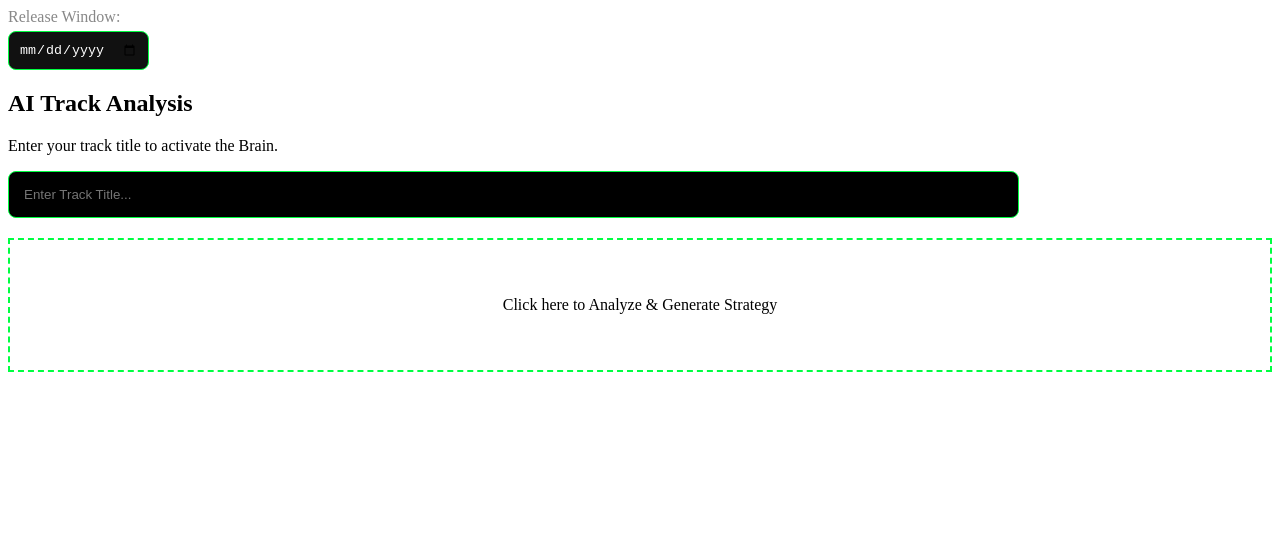
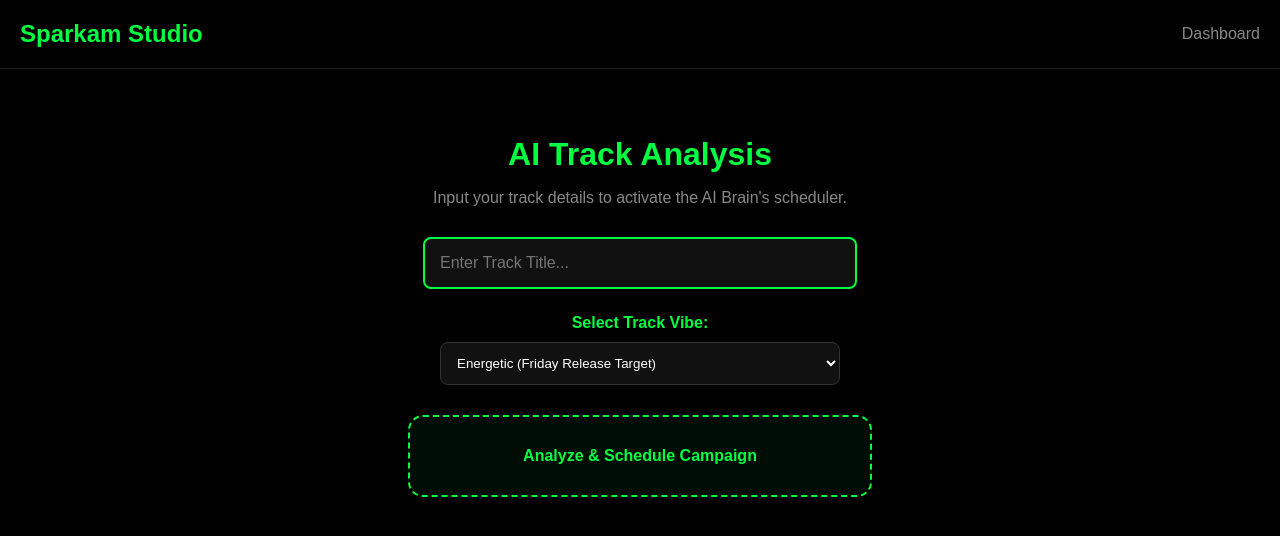
Before and after one commit to renovateafrica234-debug/Sparkam, a plain HTML site: page ai-studio.html in a window 1280 px wide. Drawn offline with Linux system fonts and the light colour scheme.

Commit message:
Update ai-studio.html

```diff
--- a/ai-studio.html
+++ b/ai-studio.html
@@ -1,41 +1,75 @@
-<main>
-    <section class="upload-container">
-        <div style="margin-bottom: 20px;">
-    <p style="color: #888; margin-bottom: 5px;">Release Window:</p>
-    <input type="date" id="release-date" style="padding: 10px; border-radius: 8px; border: 1px solid #00ff41; background: #111; color: #fff;">
+<!DOCTYPE html>
+<html lang="en">
+<head>
+    <meta charset="UTF-8">
+    <meta name="viewport" content="width=device-width, initial-scale=1.0">
+    <title>Sparkam AI Studio | Analysis</title>
+    <link rel="stylesheet" href="style.css">
+    <script src="brain-core.js"></script>
+    <script src="promotion-engine.js"></script>
+</head>
+<body style="background: #000; color: #fff; font-family: sans-serif; margin: 0;">
+
+    <header style="padding: 20px; border-bottom: 1px solid #222; display: flex; justify-content: space-between; align-items: center;">
+        <h1 style="color: #00ff41; margin: 0; font-size: 1.5rem;">Sparkam Studio</h1>
+        <nav><a href="dashboard.html" style="color: #888; text-decoration: none;">Dashboard</a></nav>
+    </header>
+
+    <main style="padding: 40px; text-align: center; min-height: 80vh;">
+        <section class="upload-container" style="max-width: 600px; margin: 0 auto;">
+            <h2 style="color: #00ff41; font-size: 2rem; margin-bottom: 10px;">AI Track Analysis</h2>
+            <p style="color: #888; margin-bottom: 30px;">Input your track details to activate the AI Brain's scheduler.</p>
+
+            <div style="margin-bottom: 25px;">
+                <input type="text" id="track-input" placeholder="Enter Track Title..."
+                       style="padding: 15px; width: 100%; max-width: 400px; border-radius: 8px;
+                              border: 2px solid #00ff41; background: #111; color: #fff; font-size: 1rem; outline: none;">
             </div>
 
-        <h2>AI Track Analysis</h2>
-        <p>Enter your track title to activate the Brain.</p>
+            <div style="margin-bottom: 30px;">
+                <p style="color: #00ff41; margin-bottom: 10px; font-weight: bold;">Select Track Vibe:</p>
+                <select id="mood-select" style="padding: 12px; width: 100%; max-width: 400px; border-radius: 8px; border: 1px solid #333; background: #111; color: #fff; cursor: pointer;">
+                    <option value="Energetic">Energetic (Friday Release Target)</option>
+                    <option value="Chill">Chill (Sunday Release Target)</option>
+                </select>
+            </div>
 
-        <input type="text" id="track-input" placeholder="Enter Track Title..." style="padding: 15px; width: 80%; margin-bottom: 20px; border-radius: 8px; border: 1px solid #00ff41; background: #000; color: #fff;">
-
-        <div class="upload-zone" id="analyze-button" style="cursor: pointer; padding: 40px; border: 2px dashed #00ff41; text-align: center;">
-            <p>Click here to Analyze & Generate Strategy</p>
+            <div id="analyze-button"
+                 style="cursor: pointer; padding: 30px; border: 2px dashed #00ff41; border-radius: 15px;
+                        background: rgba(0, 255, 65, 0.05); transition: 0.3s; max-width: 400px; margin: 0 auto;">
+                <p style="margin: 0; font-weight: bold; color: #00ff41;">Analyze & Schedule Campaign</p>
             </div>
         </section>
     </main>
 
-<script src="brain-core.js"></script>
-<script src="promotion-engine.js"></script>
     <script>
         const analyzeBtn = document.getElementById('analyze-button');
         const trackInput = document.getElementById('track-input');
+        const moodSelect = document.getElementById('mood-select');
 
         if (analyzeBtn) {
             analyzeBtn.addEventListener('click', function() {
-            const trackTitle = trackInput.value || "Untitled Sparkam Track";
+                const trackTitle = trackInput.value.trim();
+                const selectedMood = moodSelect.value;
 
-            // 1. Brain Analyzes
-            const analysis = MusicAIBrain.processNewTrack(trackTitle, "General", "Energetic");
+                if (!trackTitle) {
+                    alert("Please enter a track name first!");
+                    return;
+                }
 
-            // 2. Engine Generates
+                // 1. Send data to the AI Brain (it handles the scheduling math)
+                const analysis = MusicAIBrain.processNewTrack(trackTitle, "General", selectedMood);
+
+                // 2. Promotion Engine prepares the content
                 const campaign = PromotionEngine.generateCampaign(analysis);
 
-            alert(`🧠 Brain Activated!\nTrack: ${trackTitle}\nStrategy: ${analysis.recommendation}`);
+                // 3. Confirm activation
+                alert(`🧠 BRAIN ACTIVATED!\n\nTrack: ${trackTitle}\nVibe: ${selectedMood}\nScheduled for: ${analysis.scheduledDate}`);
 
-            // 3. Go to Dashboard to see results
+                // 4. Redirect to Dashboard to see the schedule
                 window.location.href = 'dashboard.html';
             });
         }
     </script>
+</body>
+</html>
```
Lines whose indentation alone changed are shown as unchanged.
